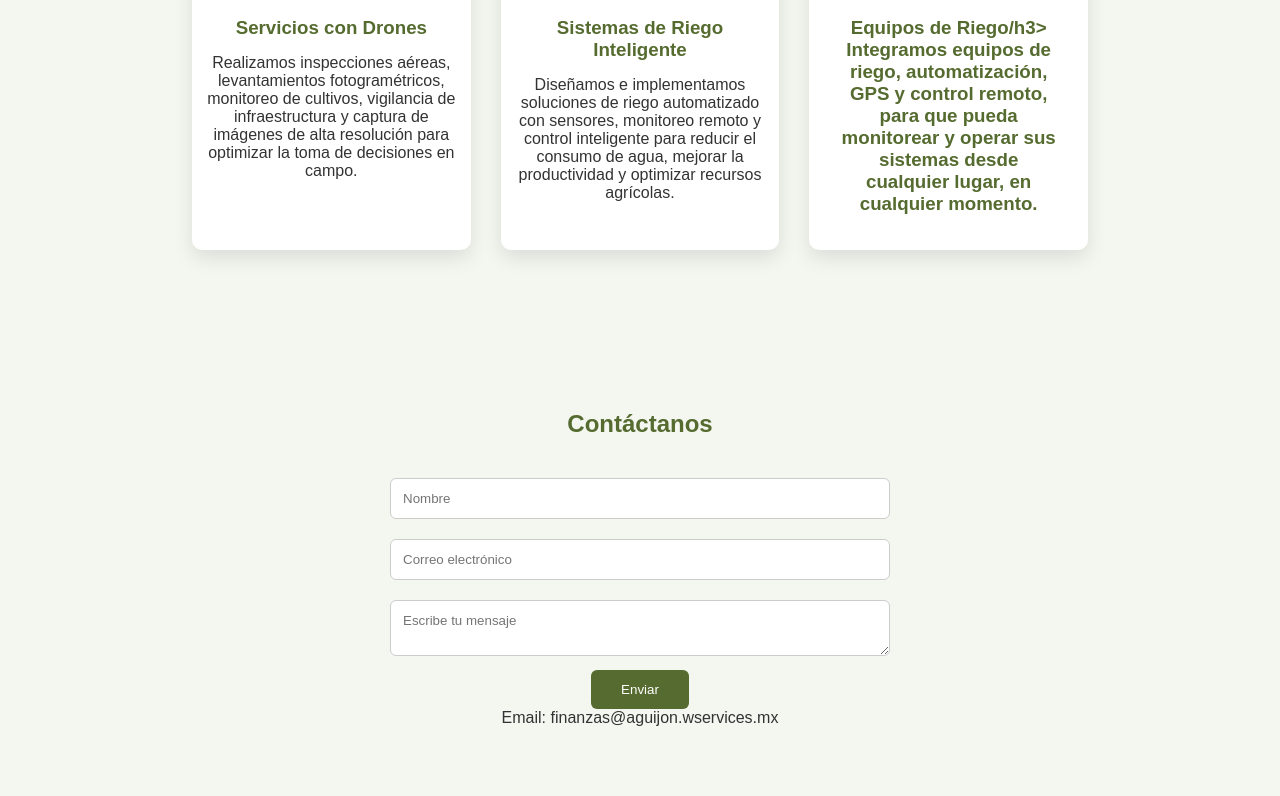
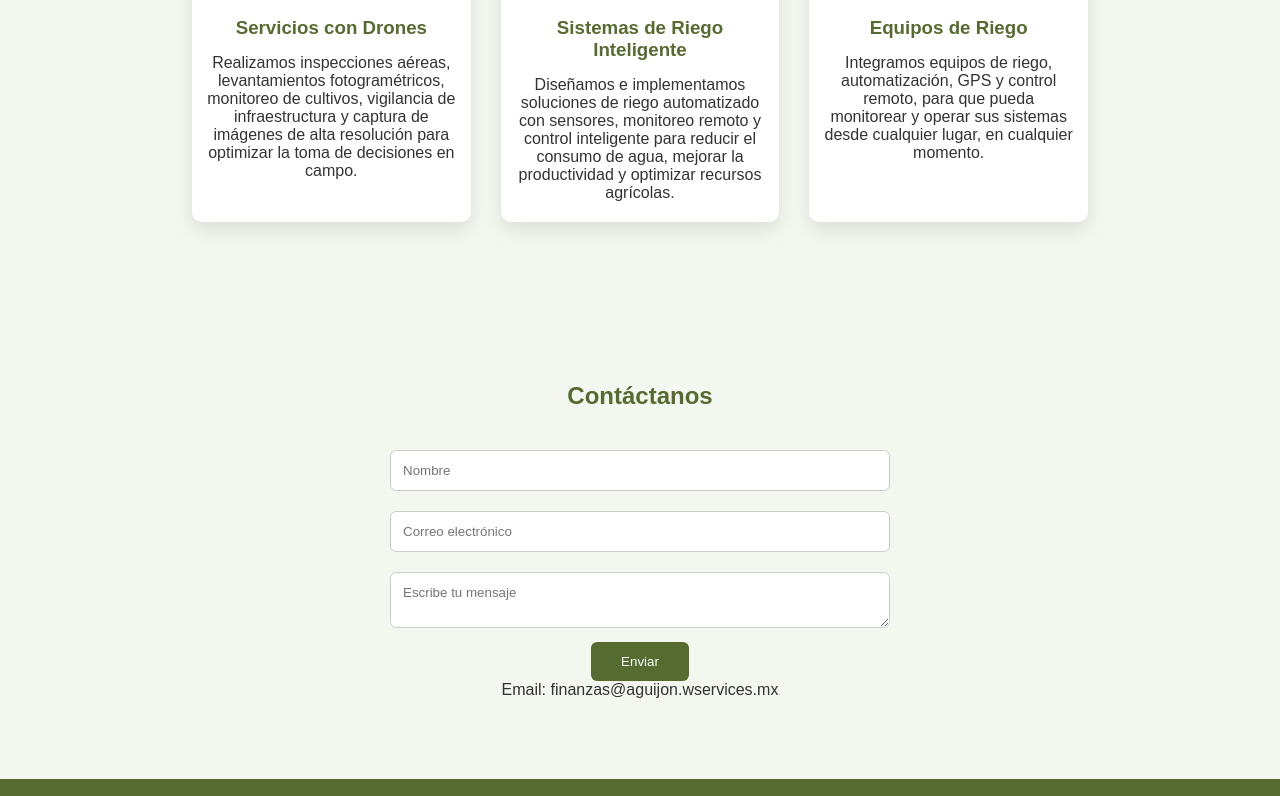
Before and after one commit to servicomer/servicomer-web, a plain HTML site: page index.html in a window 1280 px wide. Shown: the part 2367-3163 px from the top of the page. Drawn offline with Linux system fonts and the light colour scheme.

Commit message:
Add files via upload

```diff
--- a/index.html
+++ b/index.html
@@ -195,7 +195,7 @@ especialistas en redes y sistemas.</p>
 
 <div class="card">
 <img src="imagenes/riego2.jpg">
-<h3>Equipos de Riego/h3>
+<h3>Equipos de Riego</h3>
 <p>Integramos equipos de riego, automatización, GPS y control remoto, para que pueda monitorear y operar sus sistemas desde cualquier lugar, en cualquier momento.</p>
 </div>
 
```
